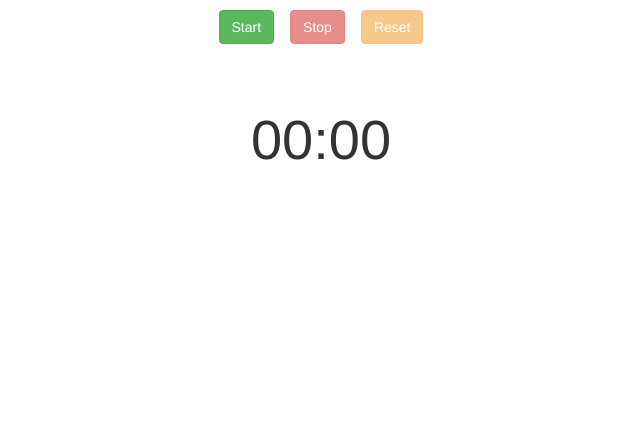
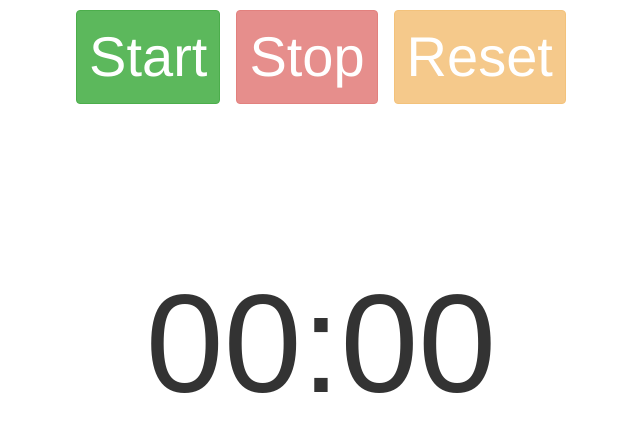
Before and after one commit to freginold/stopWatch, a plain HTML site: page index.html in a window 1280 px wide. Shown: the whole page, without its empty margins (319-959 px from the left). Drawn offline with nearby package versions, Linux system fonts and the light colour scheme.

Commit message:
increase button and counter size

```diff
--- a/index.html
+++ b/index.html
@@ -1,4 +1,6 @@
 <head>
+    <meta charset="UTF-8" />
+    <meta name="viewport" content="width=device-width, initial-scale=1">
     <title>stopWatch</title>
     <link rel="stylesheet" href="main.css" type="text/css">
     <script type="text/javascript" src="https://code.jquery.com/jquery-1.12.0.min.js"></script>
@@ -14,7 +16,7 @@
 
     <div id="btnDiv">
         <button id="startBtn" class="btn btn-success bigBtn">Start</button>
-        <button id="stopBtn" class="bigBtn btn btn-danger">Stop</button>
+        <button id="stopBtn" class="btn btn-danger bigBtn">Stop</button>
         <button id="resetBtn" class="btn btn-warning bigBtn">Reset</button>
     </div>
     <div id="timeDiv"></div>
--- a/main.css
+++ b/main.css
@@ -10,7 +10,7 @@ body {
 }
 
 #timeDiv {
-    font-size: 4em;
+    font-size: 10em;
     text-align: center;
     font-family: Arial;
     margin-top:1em;
@@ -22,11 +22,6 @@ body {
 }
 
 .bigBtn {
-    font-size: 2em;
+    font-size: 4em !important;
     margin: 8px;
 }
-
-.confirmBtn {
-    font-size: 1em;
-    margin: 2px;
-}
--- a/stopWatch.js
+++ b/stopWatch.js
@@ -1,6 +1,4 @@
 // stopWatch v1.0
-
-// include "are you sure" before reset
 
 var timeNow = {
     h: 0,
```
